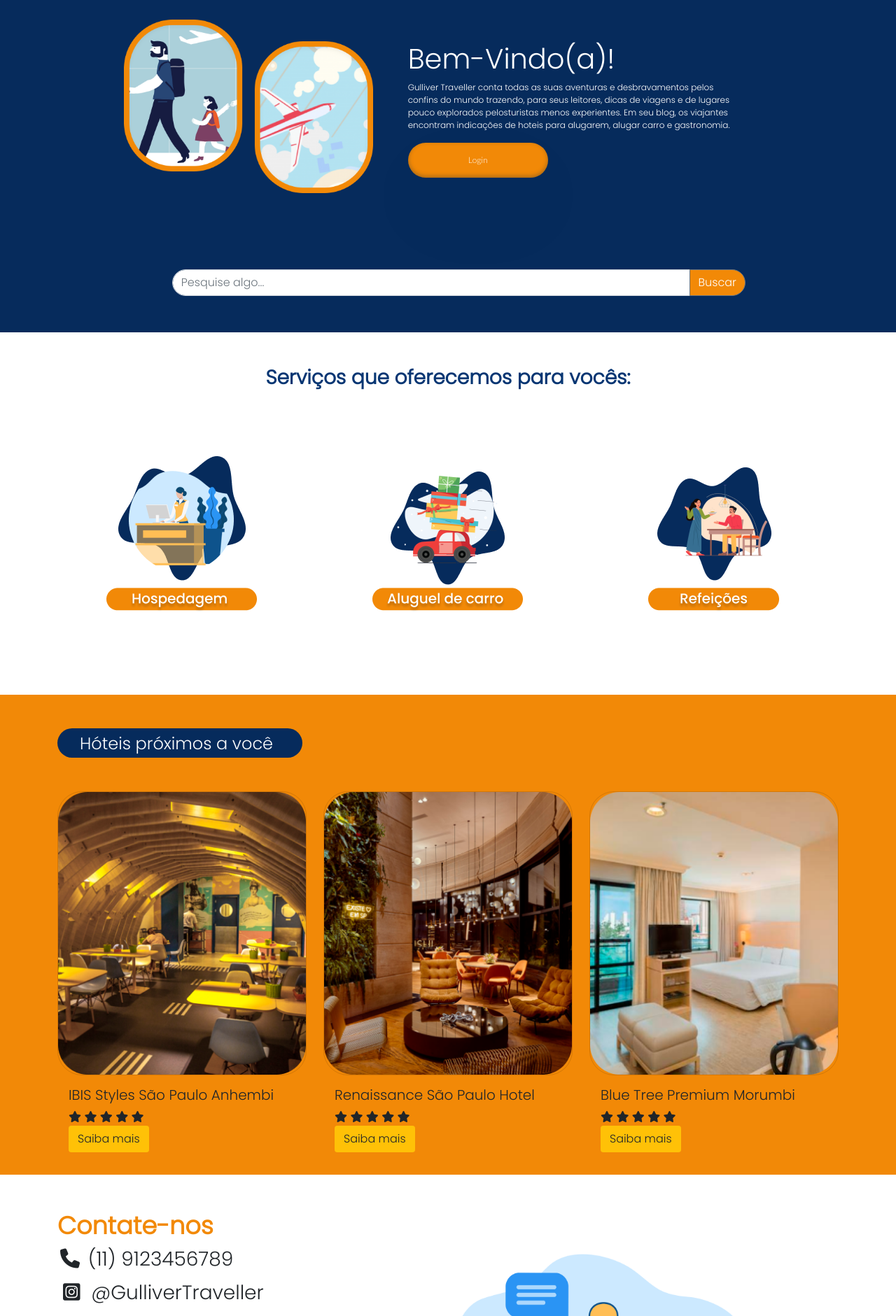
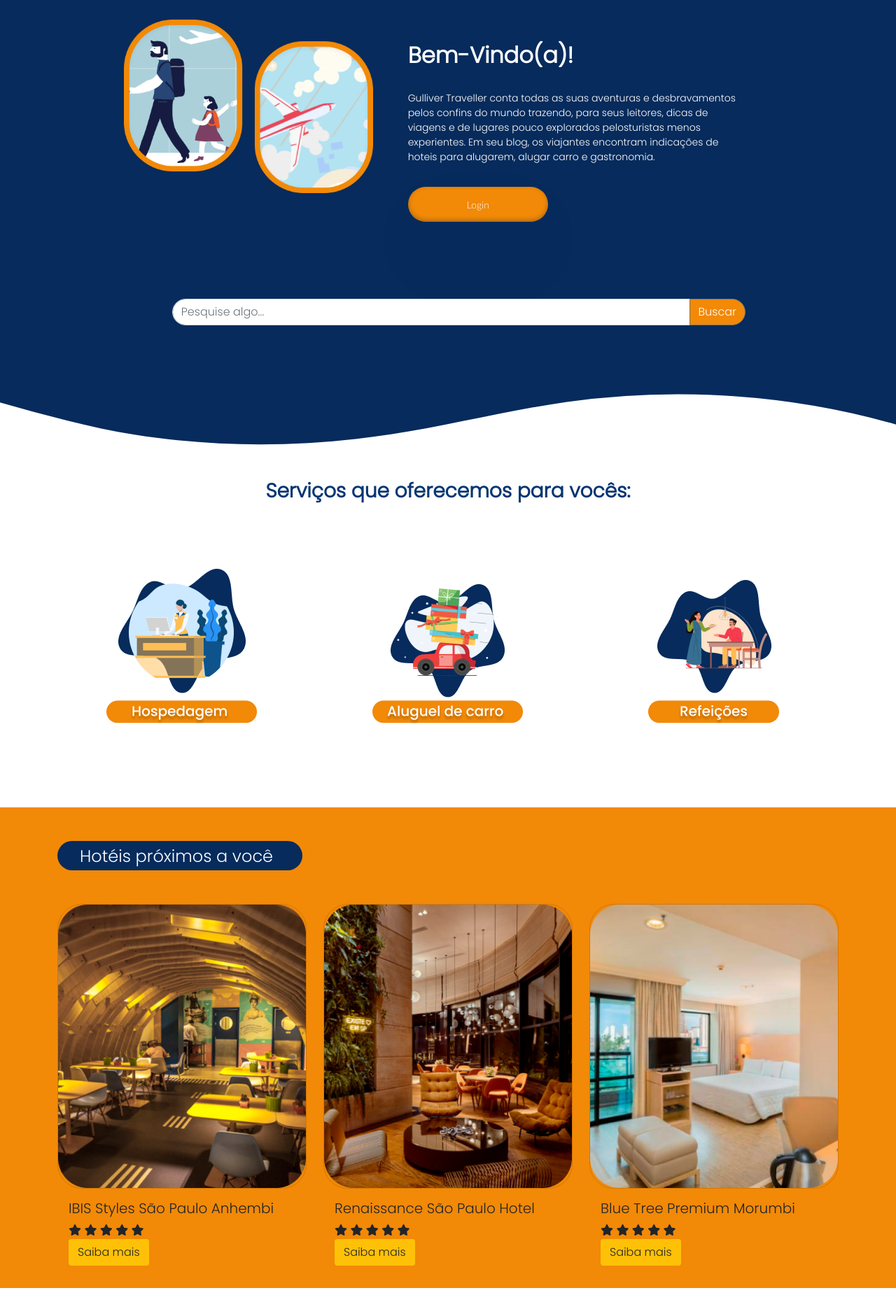
Before and after one commit to kevinsn/gulliver-traveller-bootstrap, a PHP site: page / in a window 1280 px wide. Shown: the part 346-2227 px from the top of the page at 70% size. Run offline with PHP 8.4, Linux system fonts and the light colour scheme; some libraries are stand-ins or nearby versions.

Commit message:
Ajuste css e efeito onda

```diff
--- a/css/style.css
+++ b/css/style.css
@@ -39,8 +39,18 @@ header{
 .texto{
     margin-top: 5%;
     color: var(--white-p);
-    font-size: 12px;
+    font-size: 14px;
     margin-left: 4%;
+}
+
+.texto h1{
+    margin-bottom: 2rem;
+    font-size: 2rem;
+    font-weight: 900;
+}
+.texto p{
+    margin-bottom: 2rem;
+    text-align: left;
 }
 
 .login{
@@ -81,6 +91,30 @@ header{
     font-weight: 300;
 }
 
+.custom-shape-divider-top-1653697456 {
+    position: absolute;
+    top: 0;
+    left: 0;
+    margin-top: -1%!important;
+    width: 100%;
+    overflow: hidden;
+    line-height: 0;
+    transform: rotate(180deg);
+}
+
+.custom-shape-divider-top-1653697456 svg {
+    position: relative;
+    display: block;
+    width: calc(137% + 1.3px);
+    height: 133px;
+}
+
+.custom-shape-divider-top-1653697456 .shape-fill {
+    fill: var(--blue-p);
+}
+
+/* Serviços */
+
 .imgHospedagem{
   /* border: 1px solid red; */
   width: 224px;
@@ -107,6 +141,8 @@ header{
   background-position: -880px 15px;
   background-repeat: no-repeat;
 }
+
+/* Hotéis */
 
 .hospedagens{
     background-color: var(--orange-p);
@@ -139,6 +175,8 @@ header{
 
 }
 
+/* Contato */
+
 .contato{
     color:  #F28907;
     font-weight: 800;
@@ -151,6 +189,7 @@ header{
 
     color: var(--orange-p);
 }
+
 .formulario-contato input, textarea{
     margin-top: 2rem;
     margin-bottom: 1rem;
--- a/index.html
+++ b/index.html
@@ -74,6 +74,17 @@
         </div>
       </div>
   </header>
+  <div class="container-fluid p-0 m-0 waves">
+    <div class="row">
+      <div class="custom-shape-divider-top-1653697456 position-relative">
+        <svg data-name="Layer 1" xmlns="http://www.w3.org/2000/svg" viewBox="0 0 1200 120" preserveAspectRatio="none">
+          <path
+            d="M985.66,92.83C906.67,72,823.78,31,743.84,14.19c-82.26-17.34-168.06-16.33-250.45.39-57.84,11.73-114,31.07-172,41.86A600.21,600.21,0,0,1,0,27.35V120H1200V95.8C1132.19,118.92,1055.71,111.31,985.66,92.83Z"
+            class="shape-fill"></path>
+        </svg>
+      </div>
+    </div>
+  </div>
 
   <div class="container text-center pt-5 pb-5">
     <div class="row">
@@ -109,7 +120,7 @@
   <div class="hospedagens">
     <div class="container">
       <div class="borda-titulo">
-        <h2>Hóteis próximos a você</h2>
+        <h2>Hotéis próximos a você</h2>
       </div>
       <div class="row my-1">
         <div class="col-sm-12 col-md-6 col-lg-4 my-3">
```
